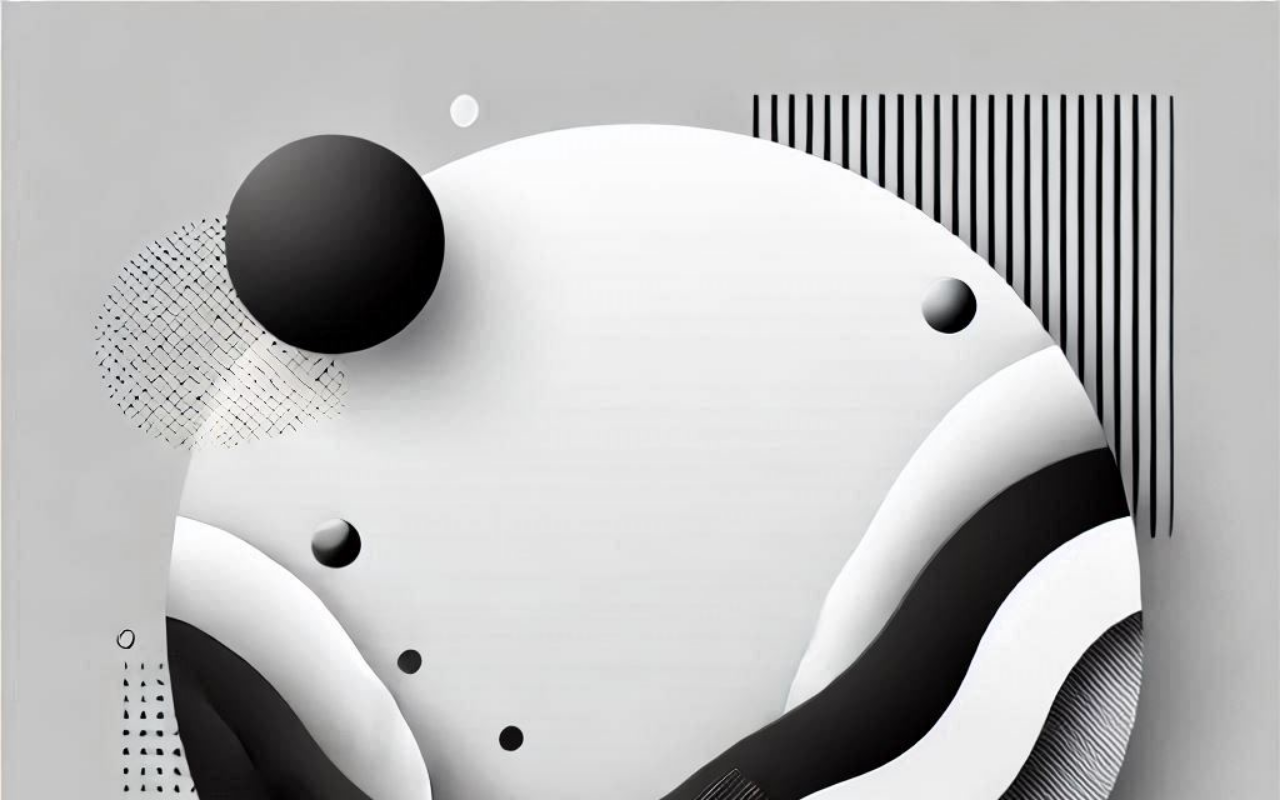
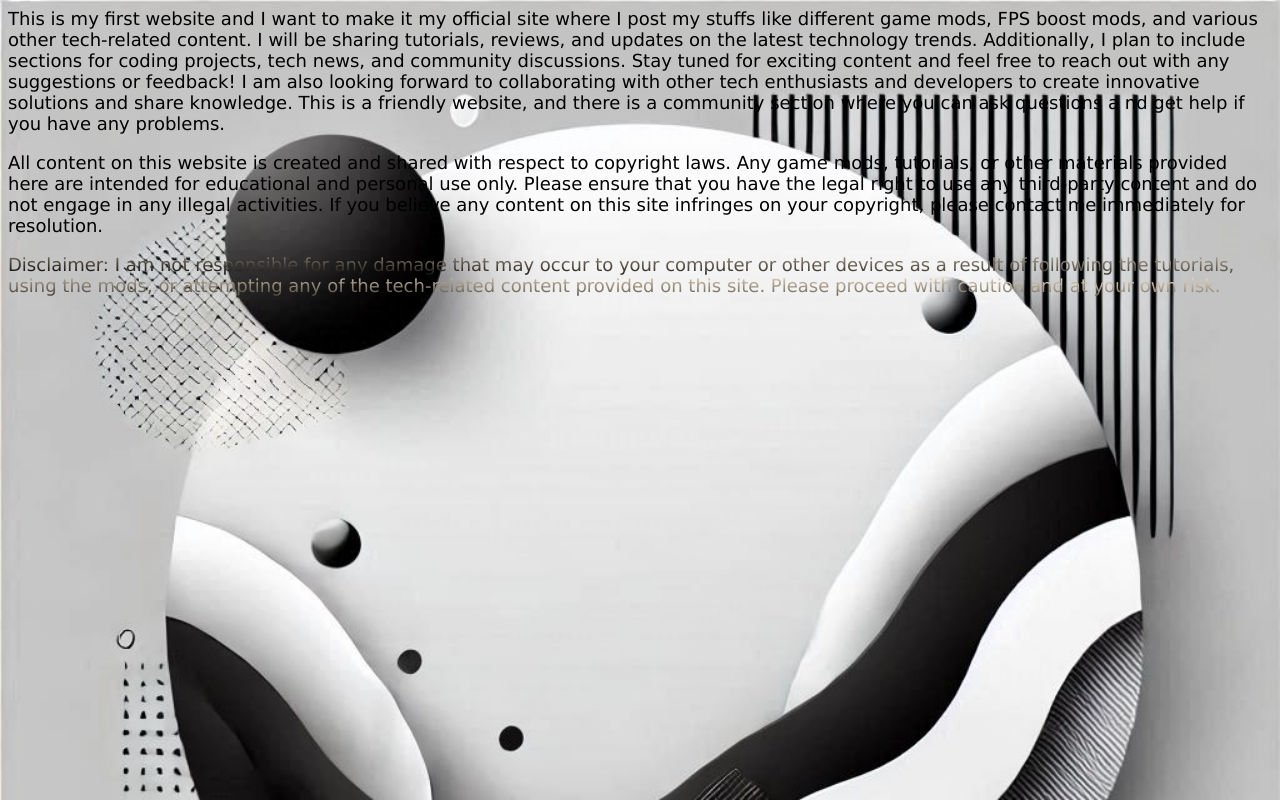
Before and after one commit to PollobGamer/Pollob-Web, a plain HTML site: page about.html in a window 1280 px wide. Drawn offline with Linux system fonts and the light colour scheme.

Commit message:
Update about.html

```diff
--- a/about.html
+++ b/about.html
@@ -8,10 +8,38 @@
                 background-repeat: no-repeat;
                 background-attachment: fixed;
             }
+            p {
+                font-family:Verdana, Geneva, Tahoma, sans-serif;
+                text-shadow: 0 0 20 px black;
+                font-size: large;
+            }
+            p2 {
+                font-family:Verdana, Geneva, Tahoma, sans-serif;
+                text-shadow: 0 0 20 px black;
+                font-size: large;
+                color: transparent;
+                background: linear-gradient(to top right, rgb(0, 0, 0), blanchedalmond);
+                background-clip: text;
+                -webkit-background-clip: text;
+            }
         </style>
     </head>
 
     <body>
-        <p></p>
+        <p>This is my first website and I want to make it my official site where I post my stuffs like different game mods, FPS boost mods, and various other tech-related content. I will be sharing tutorials, reviews, and updates on the latest technology trends. Additionally, I plan to include sections for
+            coding projects, tech news, and community discussions. Stay tuned for exciting content and feel free to
+            reach out with any suggestions or
+            feedback! I am also looking forward to collaborating with other tech enthusiasts and developers to create innovative solutions and share
+            knowledge. This is a friendly website, and there is a community section where you can ask questions a
+            nd get help if you have any problems.</p>
+        <p>All content on this website is created and shared with respect to copyright laws.
+
+            Any game mods, tutorials, or other materials provided here are intended for educational
+            and personal use only. Please ensure that you have the legal right to use any third-party
+             content and do not engage in any illegal activities. If you believe any content on
+             this site infringes on your copyright, please contact me immediately for resolution.</p>
+        <p2>Disclaimer: I am not responsible for any damage that may occur to your computer or
+            other devices as a result of following the tutorials, using the mods, or attempting any of the
+            tech-related content provided on this site. Please proceed with caution and at your own risk.</p2>
     </body>
 </html>
```
